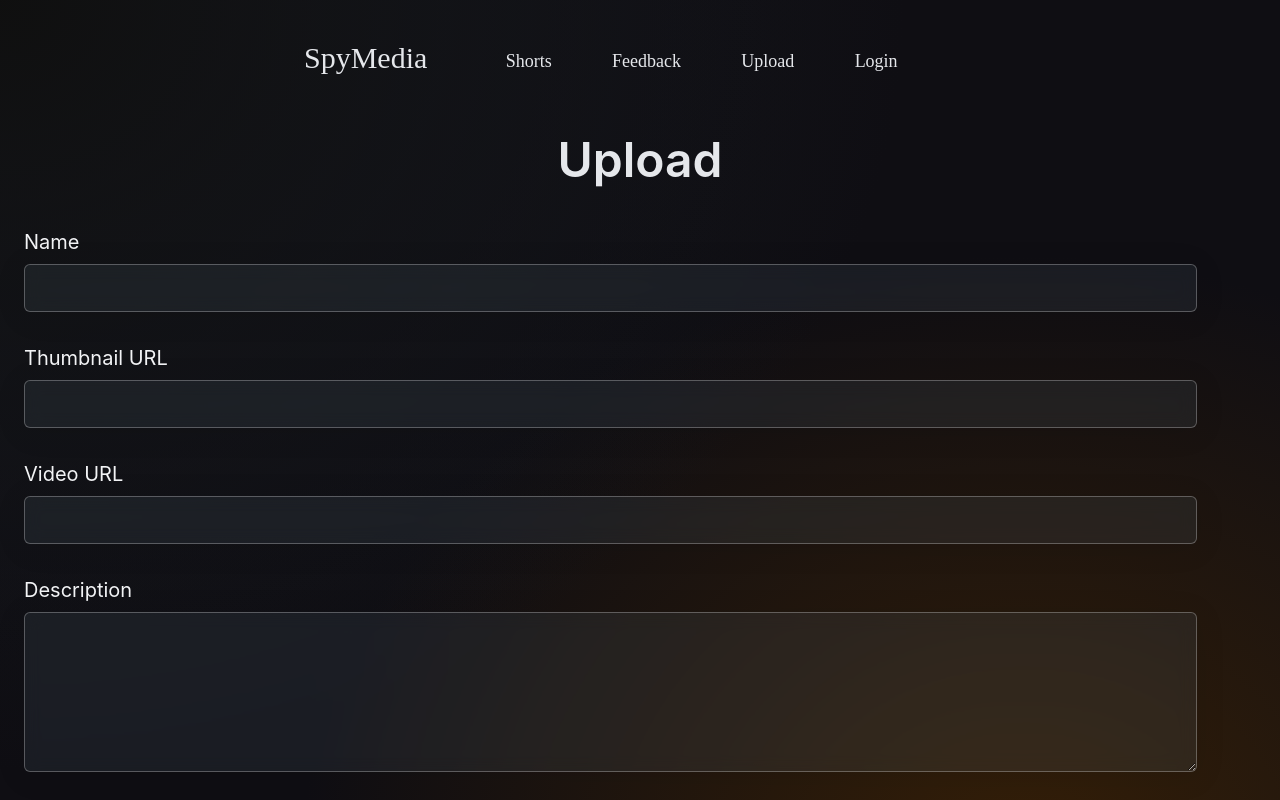
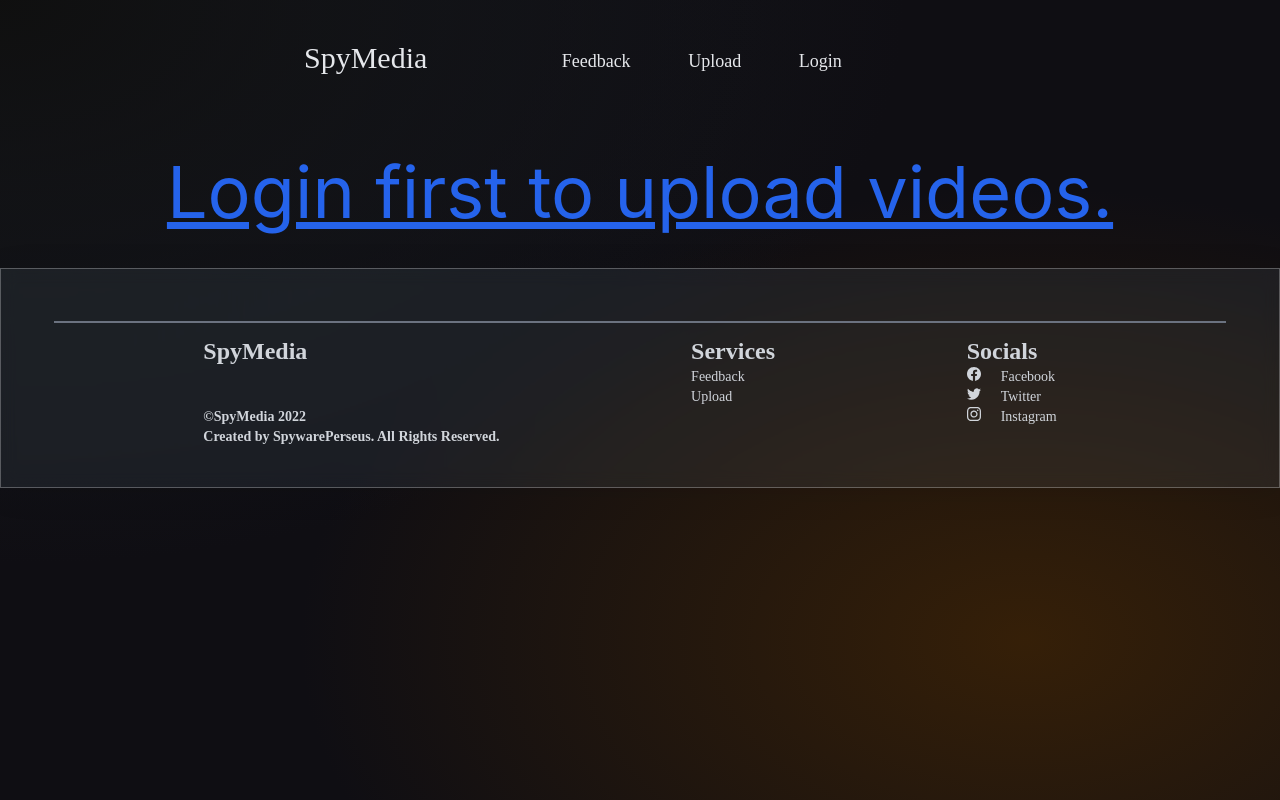
Before and after one commit to SpywarePersues/spymedia, a Next.js app: page /upload in a window 1280 px wide. Shown: the top 800 px of the page. Built offline with nearby package versions, Linux system fonts and the light colour scheme; a web font is replaced by a local one.

Commit message:
Minor updates

```diff
--- a/components/Footer.js
+++ b/components/Footer.js
@@ -14,7 +14,6 @@ export default function Footer(){
                 <div>
                     <p className="font-Koho text-2xl font-bold">Services</p>
                     <ul>
-                    <Link href={{pathname: '/shorts'}}><li className="hover:text-gray-400 transition-all duration-300 cursor-pointer">Shorts</li></Link>
                     <Link href={{pathname: '/feedback'}}><li className="hover:text-gray-400 transition-all duration-300 cursor-pointer">Feedback</li></Link>
                     <Link href={{pathname: '/upload'}}><li className="hover:text-gray-400 transition-all duration-300 cursor-pointer">Upload</li></Link>
                     </ul>
--- a/components/Navbar.js
+++ b/components/Navbar.js
@@ -15,8 +15,7 @@ export default function Navbar(){
                 <ul>
                     <Link href={{pathname: '/'}}><li className="hover:text-gray-100 font-Koho text-3xl">SpyMedia</li></Link>
                 </ul>
-                <ul className="lg:flex justify-between w-7/12 mx-auto mt-2">
-                    <Link href={{pathname: '/shorts'}}><li className="hover:text-gray-400 transition-all duration-300">Shorts</li></Link>
+                <ul className="lg:flex justify-between w-5/12 mx-auto mt-2">
                     <Link href={{pathname: '/feedback'}}><li className="hover:text-gray-400 transition-all duration-300">Feedback</li></Link>
                     <Link href={{pathname: '/upload'}}><li className="hover:text-gray-400 transition-all duration-300">Upload</li></Link>
                     {token ? (<Link href={{pathname: '/login'}}><li className="hover:text-gray-400 transition-all duration-300">{sessionStorage.getItem('Name')}</li></Link>) : (<Link href={{pathname: '/login'}}><li className="hover:text-gray-400 transition-all duration-300">Login</li></Link>)}
--- a/pages/shorts.js
+++ /dev/null
@@ -1,12 +0,0 @@
-import React from 'react'
-import ContainerBlock from '../components/ContainerBlock'
-
-function shorts() {
-    return (
-        <ContainerBlock title="Shorts">
-            <h1 className='text-center my-20 text-7xl'>IN PROGRESS...</h1>
-        </ContainerBlock>
-    )
-}
-
-export default shorts
--- a/pages/upload.js
+++ b/pages/upload.js
@@ -1,4 +1,6 @@
 import { collection, addDoc } from 'firebase/firestore';
+import Link from 'next/link';
+import { useRouter as UseRouter } from 'next/router';
 import React, { useState as UseState, useEffect as UseEffect } from 'react'
 import ContainerBlock from '../components/ContainerBlock'
 import { app, database } from "../firebaseConfig";
@@ -12,6 +14,7 @@ function upload() {
     const [token, setToken] = UseState("")
     const [author, setAuthor] = UseState("")
     const [authorPFP, setAuthorPFP] = UseState("")
+    const router = UseRouter()
 
     UseEffect(() => {
         setToken(sessionStorage.getItem('Token'))
@@ -34,11 +37,13 @@ function upload() {
             setThumbnail('')
             setVideo('')
             setDesc('')
+            router.push('/')
         })
     }
 
     return (
         <ContainerBlock title="Upload">
+            {token ? (<div>
             <h1 className='text-5xl text-center pb-5 pt-5 text-gray-200 font-semibold'>Upload</h1>
             <h1 className='mx-6 text-xl mt-6'>Name</h1>
             <input className='mx-6 rounded-md glassmorph my-2 w-11/12 h-12 p-4 text-gray-300 outline-none' onChange={event => setName(event.target.value)} />
@@ -53,6 +58,8 @@ function upload() {
             <textarea className='mx-6 rounded-md glassmorph mt-2 mb-6 w-11/12 h-[10rem] p-4 text-gray-300 outline-none' onChange={event => setDesc(event.target.value)} />
 
             <button className="button px-4 py-3 rounded-md mb-4 mx-6 block" onClick={addData} >Upload</button>
+            </div>) : (<div className='text-7xl text-center my-10 underline text-blue-600'><Link href={{pathname: '/login'}}>Login first to upload videos.</Link></div>)}
+
         </ContainerBlock>
     )
 }
--- a/pages/videos/[id].js
+++ b/pages/videos/[id].js
@@ -22,7 +22,7 @@ function productsScreen() {
 
     const htmlJSX = (
         <div>
-            <iframe src={currentData.video} className='mx-10 my-6 w-10/12 h-[35rem] rounded-lg border-4 border-slate-900' allowfullscreen="true"  />
+            <iframe src={currentData.video} width="1000px" className='mx-10 my-6 h-[37rem] rounded-lg border-4 border-slate-900' allowfullscreen="true"  />
             <h1 className='mx-10 mb-6 text-3xl md:text-5xl'>{currentData.name}</h1>
             <h1 className='mb-4 text-xl w-10/12 mx-10 my-6 text-gray-300'>{currentData.desc}</h1>
             <div className='flex lg:w-2/12 md:w-4/12 w-7/12 mx-10'>
```
